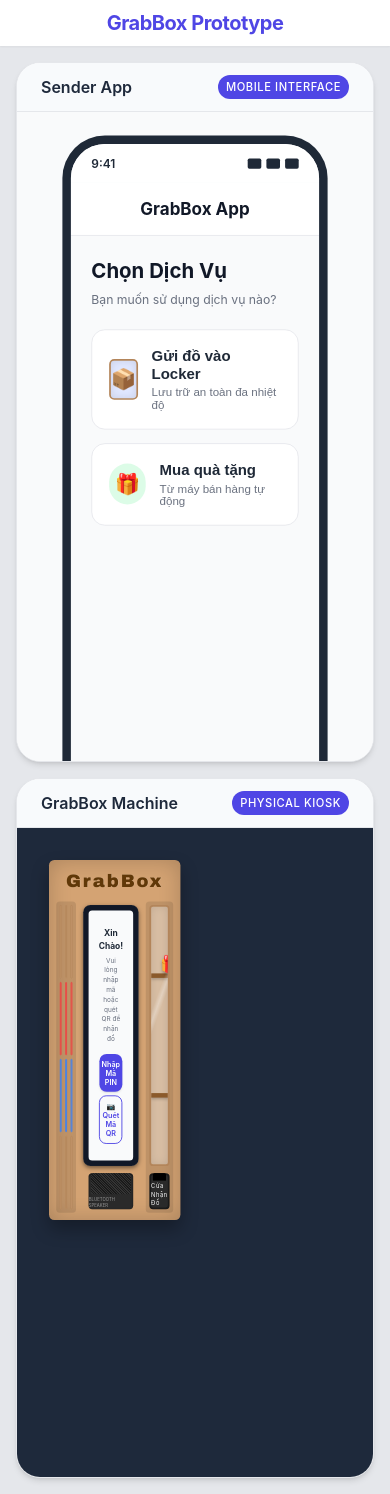
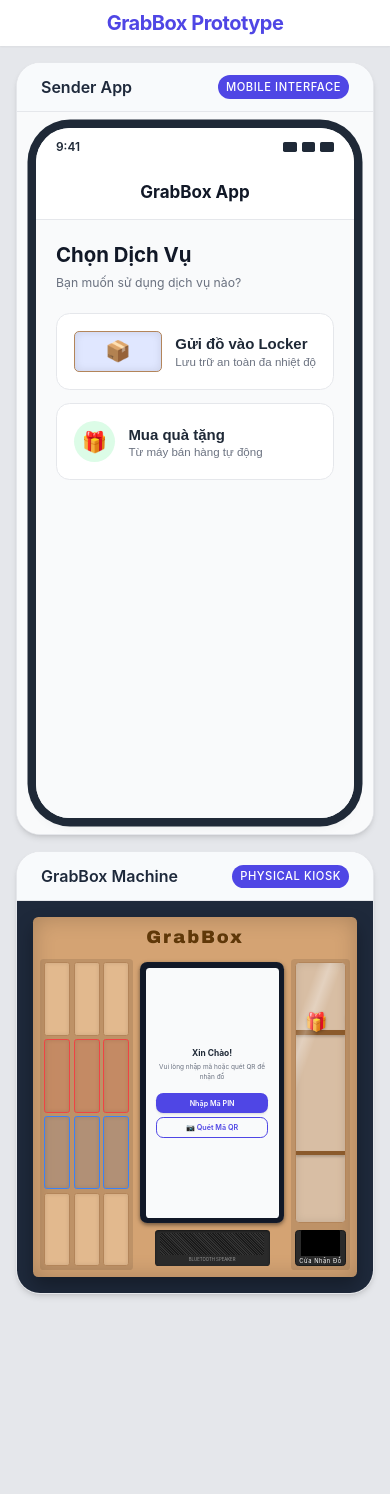
Before and after one commit to hyperxnez/grabboxprototype, a React (Vite) app: page / in a window 390 px wide. After the commit the page ends 1310 px from the top, so only its background shows below. Built offline with nearby package versions, Linux system fonts and the light colour scheme.

Commit message:
style: perfect mobile responsiveness using zoom

```diff
--- a/src/App.css
+++ b/src/App.css
@@ -111,49 +111,55 @@
     flex-direction: column;
     padding: 1rem;
     gap: 1rem;
-    overflow-y: auto;
+    overflow: visible;
   }
   .app-container {
     height: auto;
     min-height: 100vh;
+    overflow-y: auto;
   }
   .view-pane {
     flex: none;
-    height: 900px;
+    min-height: 600px;
+    height: auto;
   }
   .device-mockup {
+    padding: 1rem;
+    overflow-x: auto;
+    overflow-y: hidden;
     align-items: flex-start;
     justify-content: center;
   }
+  .device-mockup.machine {
+    justify-content: flex-start;
+  }
   .machine-wrapper {
-    transform: scale(0.85);
-    transform-origin: top center;
+    zoom: 0.85;
+    transform-origin: top left;
   }
 }
 
 @media (max-width: 768px) {
   .view-pane {
-    height: 800px;
+    min-height: 500px;
   }
   .machine-wrapper {
-    transform: scale(0.65);
-    transform-origin: top left;
-  }
-  .device-mockup {
-    justify-content: flex-start;
+    zoom: 0.65;
   }
 }
 
 @media (max-width: 480px) {
   .view-pane {
-    height: 700px;
+    min-height: 400px;
+  }
+  .device-mockup.mobile {
+    justify-content: center;
   }
   .machine-wrapper {
-    transform: scale(0.45);
-    transform-origin: top left;
+    zoom: 0.45;
+    /* fallback for Firefox if needed, but zoom is widely supported on mobile */
   }
   .mobile-app-wrapper {
-    transform: scale(0.85);
-    transform-origin: top center;
+    zoom: 0.85;
   }
 }
```
